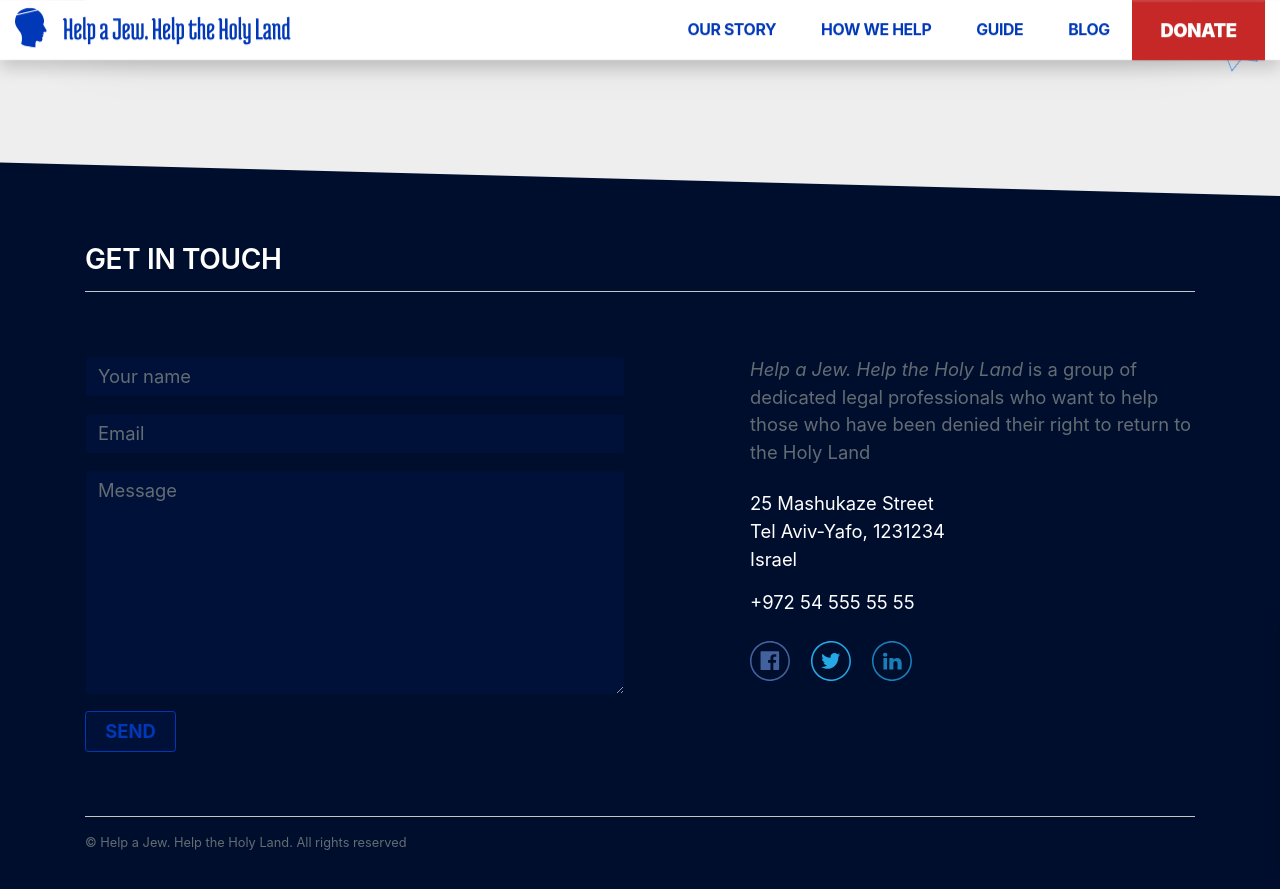
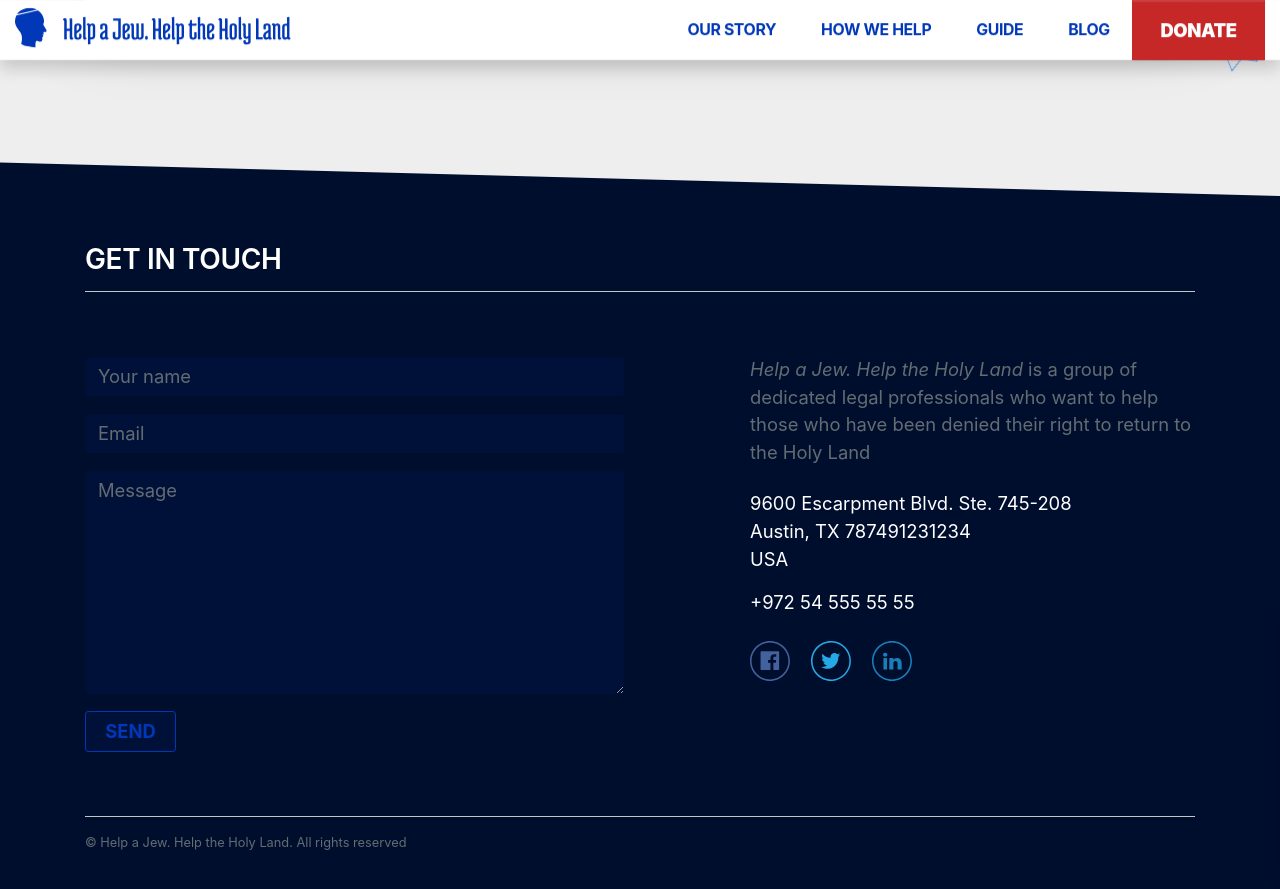
Before and after one commit to vinegredz/haj-1, a Jekyll site: the page built from index.md, in a window 1280 px wide and 900 px high, scrolled down 2145 px. Shown: the top 889 px of the window. Built offline with Jekyll 4.4.1, drawn with Linux system fonts in a browser that asks for light colours.

Commit message:
Updated Config

```diff
--- a/_config.yml
+++ b/_config.yml
@@ -1,6 +1,6 @@
 ---
 title: Help a Jew. Help the Holy Land
-timezone: UTC
+timezone: America/Chicago
 collections:
   guide:
     title: Guides
@@ -36,7 +36,7 @@
 twitter: "//twitter.com"
 facebook: "//facebook.com"
 phone: "+972 54 555 55 55"
-address: 25 Mashukaze Street<br/>Tel Aviv-Yafo, 1231234<br/>Israel
+address: 9600 Escarpment Blvd. Ste. 745-208<br/>Austin, TX 787491231234<br/>USA
 permalink: "/:title/"
 image-placeholder: assets/img/image-placeholder.png
 markdown: kramdown
```
